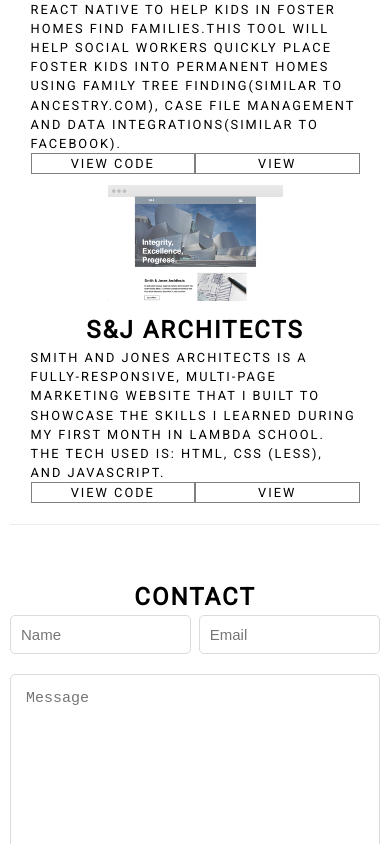
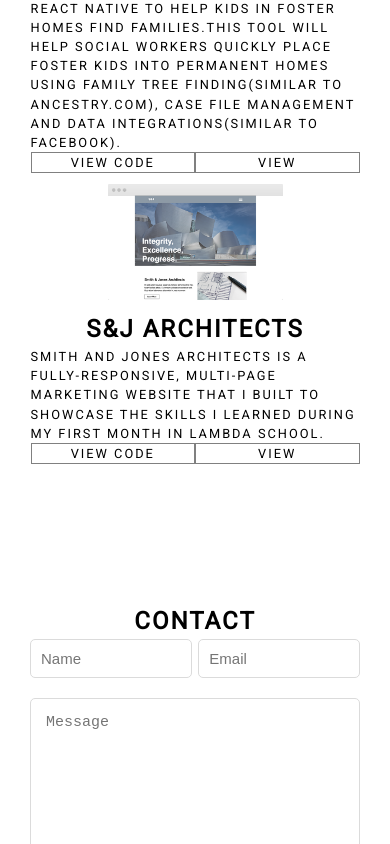
Before and after one commit to pedrolmr/my-portfolio, a React (Create React App) app: page / in a window 390 px wide. Shown: the part 1156-2000 px from the top of the page. Built offline with nearby package versions, Linux system fonts and the light colour scheme.

Commit message:
attempting to add favicon

```diff
--- a/public/index.html
+++ b/public/index.html
@@ -2,7 +2,23 @@
 <html lang="en">
   <head>
     <meta charset="utf-8">
-    <link rel="shortcut icon" href="%PUBLIC_URL%/favicon.ico">
+    <link rel="apple-touch-icon" sizes="57x57" href="/apple-icon-57x57.png">
+    <link rel="apple-touch-icon" sizes="60x60" href="/apple-icon-60x60.png">
+    <link rel="apple-touch-icon" sizes="72x72" href="/apple-icon-72x72.png">
+    <link rel="apple-touch-icon" sizes="76x76" href="/apple-icon-76x76.png">
+    <link rel="apple-touch-icon" sizes="114x114" href="/apple-icon-114x114.png">
+    <link rel="apple-touch-icon" sizes="120x120" href="/apple-icon-120x120.png">
+    <link rel="apple-touch-icon" sizes="144x144" href="/apple-icon-144x144.png">
+    <link rel="apple-touch-icon" sizes="152x152" href="/apple-icon-152x152.png">
+    <link rel="apple-touch-icon" sizes="180x180" href="/apple-icon-180x180.png">
+    <link rel="icon" type="image/png" sizes="192x192" href="/android-icon-192x192.png">
+    <link rel="icon" type="image/png" sizes="32x32" href="/favicon-32x32.png">
+    <link rel="icon" type="image/png" sizes="96x96" href="/favicon-96x96.png">
+    <link rel="icon" type="image/png" sizes="16x16" href="/favicon-16x16.png">
+    <link rel="manifest" href="/manifest.json">
+    <meta name="msapplication-TileColor" content="#ffffff">
+    <meta name="msapplication-TileImage" content="/ms-icon-144x144.png">
+    <meta name="theme-color" content="#ffffff">
     <meta name="viewport" content="width=device-width, initial-scale=1, shrink-to-fit=no">
     <meta name="theme-color" content="#000000">
     <!--
--- a/src/components/AboutSection.js
+++ b/src/components/AboutSection.js
@@ -47,6 +47,12 @@ const AboutWrapper = styled.div`
         width:100%;
         font-size:0.8rem;
         text-align:center;`}
+    ${screen.Tablet`
+        flex-direction:column;
+        align-items:center;
+        width:100%;
+        font-size:0.8rem;
+        text-align:center;`}
     /* @media(max-width:500px){
         flex-direction:column;
         align-items:center;
@@ -62,6 +68,7 @@ const Image = styled.div`
     ${screen.phoneS`width:100%`}
     ${screen.phoneM`width:100%`}
     ${screen.phoneL`width:100%`}
+    ${screen.Tablet`width:100%`}
     /* @media(max-width:500px){
         width:100%;
     } */
@@ -74,6 +81,7 @@ const View = styled.div`
     ${screen.phoneS`width:100%`}
     ${screen.phoneM`width:100%`}
     ${screen.phoneL`width:100%`}
+    ${screen.Tablet`width:100%`}
     /* @media(max-width:500px){
         width:100%;
     } */
--- a/src/components/Card.js
+++ b/src/components/Card.js
@@ -16,8 +16,8 @@ const Card = (props) => {
                     <p>{props.card.description}</p>
 
                     <ProjectButtons>
-                        <a href="#">View code</a>
-                        <a href="#">View</a>
+                        <a target="_blank" href={props.card.github}>View code</a>
+                        <a target="_blank" href={props.card.url}>View</a>
                     </ProjectButtons>
                 </View>
             </ProjectCard>
@@ -56,6 +56,12 @@ const ProjectCard = styled.div`
         font-size:0.8rem;`
     }
     ${screen.phoneL`
+        flex-direction:column;
+        align-items:center;
+        width:100%;
+        font-size:0.8rem;`
+    }
+    ${screen.Tablet`
         flex-direction:column;
         align-items:center;
         width:100%;
@@ -101,6 +107,14 @@ const View = styled.div`
             text-align:center;
         }`
     }
+    ${screen.Tablet`
+        width:100%
+        order:2
+        h2{
+            font-size:1.5rem;
+            text-align:center;
+        }`
+    }
     /* @media(max-width: 500px){
         width:100%;
         order: 2;
--- a/src/components/ContactSection.js
+++ b/src/components/ContactSection.js
@@ -32,9 +32,7 @@ class ContactSection extends Component{
     }
     render(){
         return (
-            // <Contact id="Contact">
-            <>
-            <Wrapper id="Contact" title="Contact" direction="column" width="100%">
+            <Contact id="Contact" title="Contact" direction="column" width="100%">
                 <ContactContainer>
                     <form name="contact" method="POST">
                         <input type="hidden" name="form-name" value="contact" />
@@ -75,13 +73,12 @@ class ContactSection extends Component{
                     </form>
                 </ContactContainer>
 
-            </Wrapper>
-            </>
+            </Contact>
         )
     }
 }
-const Contact = styled.div`
-    width:100%;
+const Contact = styled(Wrapper)`
+    width:50%;
     display:flex;
     flex-direction:column;
     align-items:center;
--- a/src/components/ProjectSection.js
+++ b/src/components/ProjectSection.js
@@ -14,12 +14,16 @@ class ProjectSection extends Component {
                 image: iphone1,
                 title: 'Connect Our Kids',
                 description: 'Connect Our Kids is an App built with React Native to help kids in foster homes find families.This tool will help social workers quickly place foster kids into permanent homes using family tree finding(similar to Ancestry.com), case file management and data integrations(similar to Facebook).',
+                url:'https://expo.io/@connectourkids/connectOurKids?release-channel=staging',
+                github:'https://github.com/labs13-connect-kids/mobile',
                 tech: ['React', 'Redux']
             },
             {
                 image: browser,
                 title: 'S&J Architects',
-                description: 'Smith and Jones Architects is a fully-responsive, multi-page marketing website that I built to showcase the skills I learned during my first month in Lambda School. The tech used is: HTML, CSS (Less), and JavaScript.',
+                description: 'Smith and Jones Architects is a fully-responsive, multi-page marketing website that I built to showcase the skills I learned during my first month in Lambda School.',
+                url: 'https://ecstatic-almeida-9a80ca.netlify.com/',
+                github: 'https://github.com/pedrolmr/User-Interface-Project-Week',
                 tech: ['HTML', 'Less', 'JavaScript']
             },
 
@@ -29,7 +33,7 @@ class ProjectSection extends Component {
     }
     render(){
         return (
-            <Wrapper id="ProjectSection" title="Projects">
+            <Wrapper id="ProjectSection" title="Projects" last>
                 {this.props.data.map((card, i) => <Card isOdd={i % 2} card={card}/>)}
             </Wrapper>
         )
--- a/src/components/Wrapper.js
+++ b/src/components/Wrapper.js
@@ -1,9 +1,11 @@
 import React from "react";
 import styled from "styled-components";
 
-const Wrapper = ({ className, title, children, midHeight,id }) => {
+import { screen } from './globals/MediaQueries';
+
+const Wrapper = ({ className, title, children, midHeight, id, last }) => {
     return (
-        <div className={className} midHeight={midHeight}>
+        <div className={className} midHeight={midHeight} last={last}>
         <label style={{ paddingTop: '44px', opacity: '0'}} id={id}>{id}</label>
         <h1 style={{ textAlign:'center', fontWeight:'bold', fontSize:'1.5rem' }}>{title}</h1>
         {children}
@@ -18,7 +20,7 @@ const CustomWrapper = styled(Wrapper)`
   height: ${props => (props.midHeight ? "50%" : "100%")};
   padding:10px;
   margin:10px;
-  border-bottom: 1px solid #ededed;
+  /* border-bottom: 1px solid #ededed; */
   line-height:1.5;
   text-transform: uppercase;
   width: ${props => props.width ? props.width : null};
--- a/src/components/globals/MediaQueries.js
+++ b/src/components/globals/MediaQueries.js
@@ -13,5 +13,9 @@ export const screen = {
         const styles = args;
         // return `@media (max-width: 411px){${styles}}`
         return `@media only screen and (max-width: 414px){${styles}}`
+    },
+    Tablet: (...args) => {
+        const styles = args;
+        return `@media only screen and (max-width: 700px){${styles}}`
     }
 }
```
